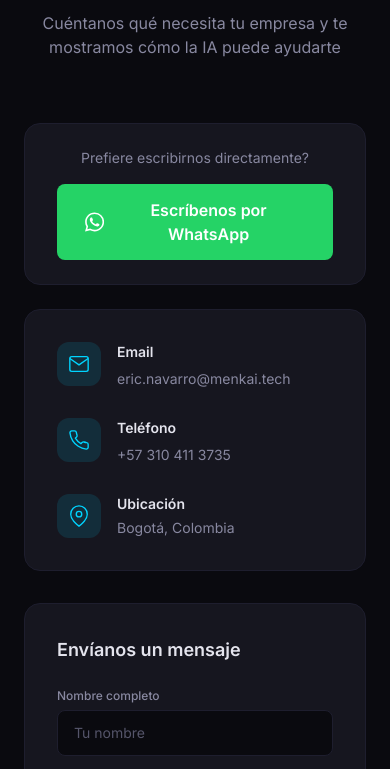
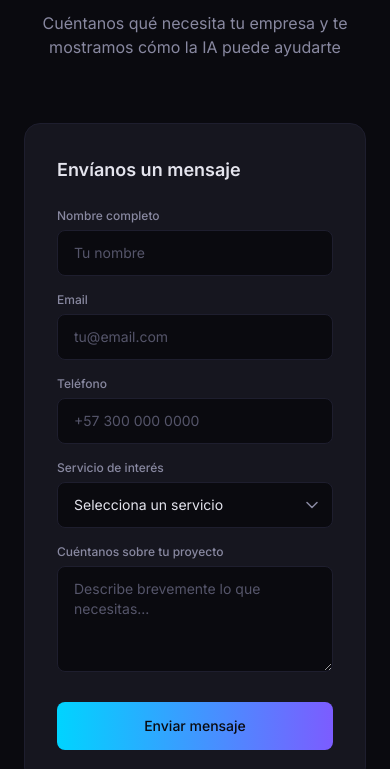
Before and after one commit to ericnavarromenkai/ericnavarromenkai, a plain HTML site: page index.html in a window 390 px wide. Shown: the part 4560-5329 px from the top of the page. Drawn offline with nearby package versions, Linux system fonts and the light colour scheme.

Commit message:
Reorder contact section on mobile: form first, then WhatsApp, then info
Co-Authored-By: Claude Opus 4.5 <noreply@anthropic.com>

```diff
--- a/index.html
+++ b/index.html
@@ -418,7 +418,7 @@ bot.iniciar() <span class="text-accent animate-blink">|</span></code></pre>
 
             <div class="grid grid-cols-1 lg:grid-cols-2 gap-8 items-start">
                 <!-- Info -->
-                <div data-animate>
+                <div data-animate class="order-2 lg:order-1">
                     <!-- WhatsApp CTA -->
                     <div class="bg-dark-600 border border-dark-400 rounded-2xl px-8 py-6 text-center mb-6">
                         <p class="text-sm text-dark-100 mb-4">Prefiere escribirnos directamente?</p>
@@ -473,7 +473,7 @@ bot.iniciar() <span class="text-accent animate-blink">|</span></code></pre>
                 </div>
 
                 <!-- Form -->
-                <div data-animate>
+                <div data-animate class="order-1 lg:order-2">
                     <form id="contact-form" class="bg-dark-600 border border-dark-400 rounded-2xl p-8">
                         <h3 class="text-lg font-semibold mb-6">Envíanos un mensaje</h3>
 
```
